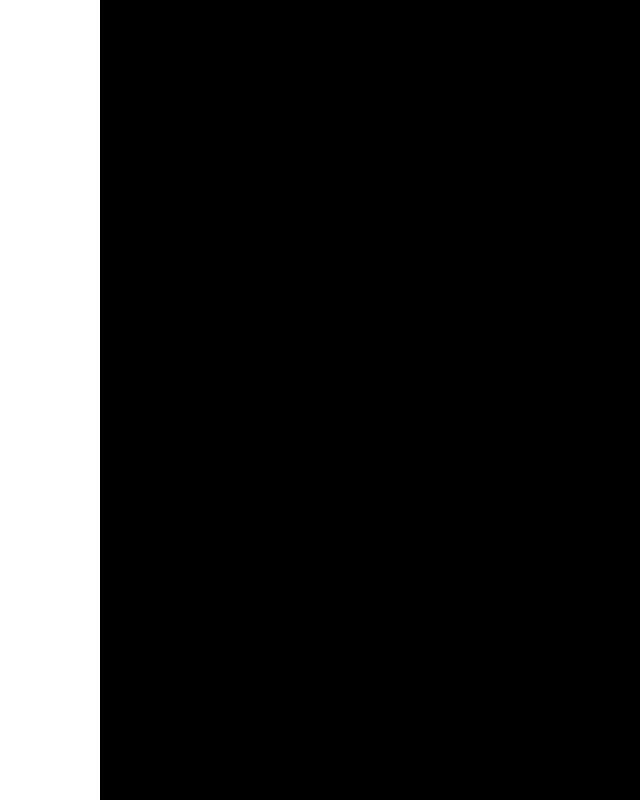
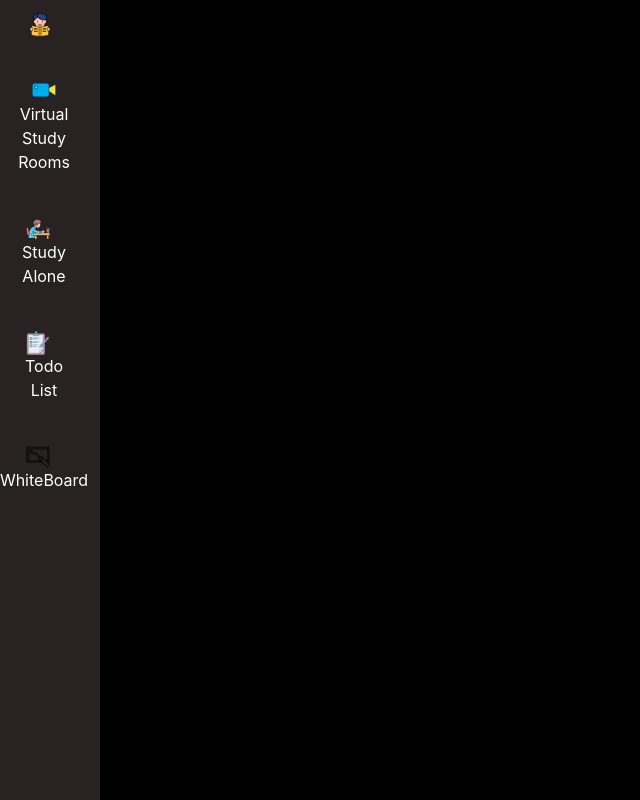
Before and after one commit to kishankool/VirtualStudyRoom, a React (Create React App) app in the folder virtual-study-room/: page /studyalone in a window 1280 px wide. Shown: the whole page, without its empty margins (0-640 px from the left). Built offline with nearby package versions, Linux system fonts and the light colour scheme.

Commit message:
moved study alone to pages

```diff
--- a/virtual-study-room/src/App.js
+++ b/virtual-study-room/src/App.js
@@ -5,7 +5,7 @@ import SetAvatar from "./pages/SetAvatar";
 import Login from "./pages/Login";
 import Register from "./pages/Register";
 import Home from "./pages/Home";
-import StudyAlone from "./components/StudyAlone";
+import StudyAlone from "./pages/StudyAlone";
 
 export default function App() {
   return (
--- a/virtual-study-room/src/components/Navbar.jsx
+++ b/virtual-study-room/src/components/Navbar.jsx
@@ -78,14 +78,14 @@ const Container = styled.div`
     right: 0;
     bottom:0;
     pointer-events:none;
-    z-index:100;
+    z-index:1;
     .wrapper{
       position: fixed;
       top:0;
       left:0;
       right:0;
       bottom:0;
-      z-index:1000;
+      z-index:2;
       width:232px;
         transform: translate(-100%);
       transition:transform 225ms cubic-bezier(0,0,.2,1) 0ms;
--- a/virtual-study-room/src/pages/Home.jsx
+++ b/virtual-study-room/src/pages/Home.jsx
@@ -2,13 +2,12 @@ import React from 'react'
 import styled from "styled-components"
 import "react-toastify/dist/ReactToastify.css";
 import Navbar from "../components/Navbar";
-import StudyAlone from "../components/StudyAlone";
+import StudyAlone from "./StudyAlone";
 
 export default function Home() {
   return (
     <>
     <Navbar />
-    {/* <StudyAlone /> */}
     </>
   )
 }
--- a/virtual-study-room/src/components/StudyAlone.jsx
+++ b/virtual-study-room/src/pages/StudyAlone.jsx
@@ -1,6 +1,7 @@
 import React from 'react'
 import styled from "styled-components"
 import YouTube from 'react-youtube'
+import Navbar from '../components/Navbar';
 export default function StudyAlone() {
     const onReady = (event) => {
         event.target.playVideo();
@@ -11,19 +12,19 @@ export default function StudyAlone() {
 
       }
     const videoOptions = {
-        playerVars: { // https://developers.google.com/youtube/player_parameters
+     playerVars: { // https://developers.google.com/youtube/player_parameters
           autoplay: 1,
           controls: 0,
           rel: 0,
           showinfo: 0,
           origin: window.location.href,
-
         }
       };
 
 
   return (
     <>
+    <Navbar />
     <Container>
         <main className='relative mt-12 calculative '>
             <div>
@@ -47,7 +48,7 @@ export default function StudyAlone() {
 
 const Container = styled.div`
 main{
-    // padding: 20px;
+    padding: 20px;
 }
 .video-background {
     background: #000;
@@ -56,7 +57,7 @@ main{
     bottom: 0;
     right: 0;
     left: 100px;
-    z-index: 100;
+    z-index: 3;
     &::after {
         display: block;
         content: '';
@@ -65,7 +66,7 @@ main{
         left: 0;
         width: 100%;
         height: 100%;
-        z-index: 1;
+        z-index: 3;
     }
 }
 .video-foreground,
```
